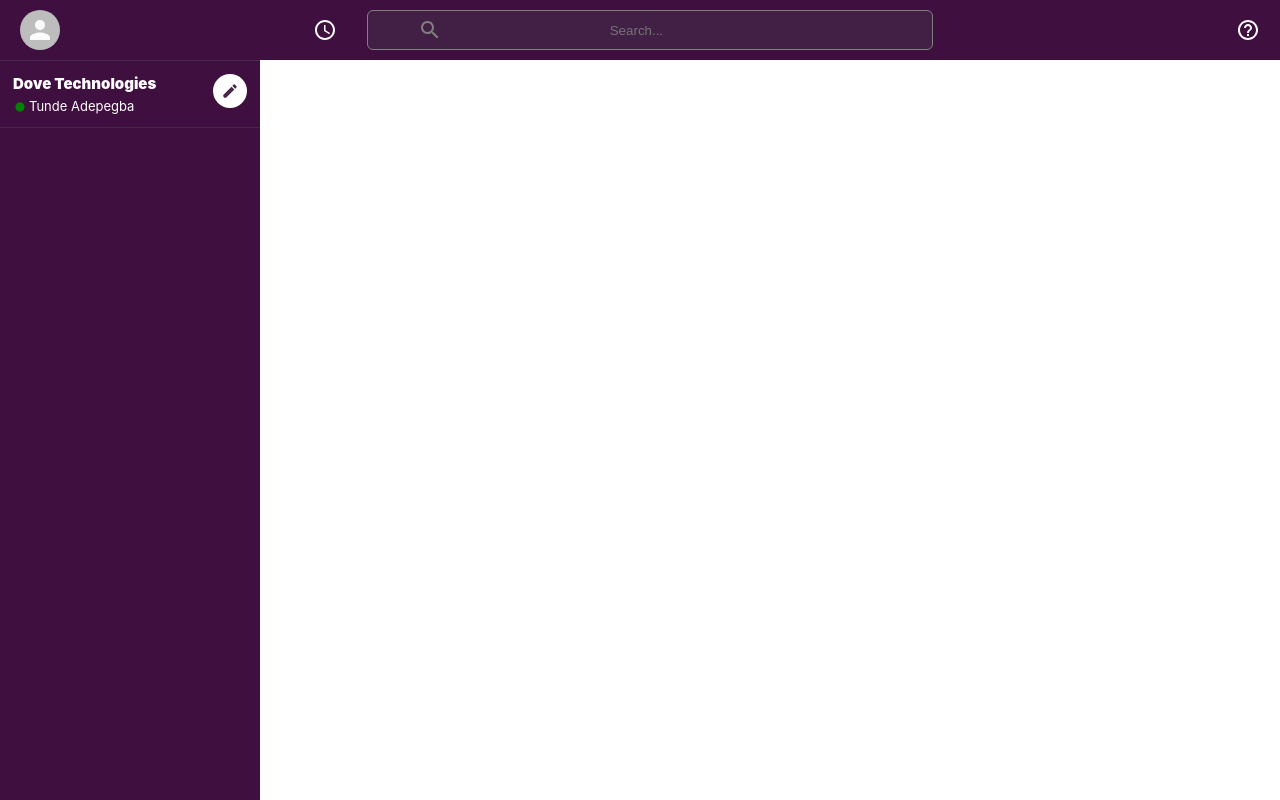
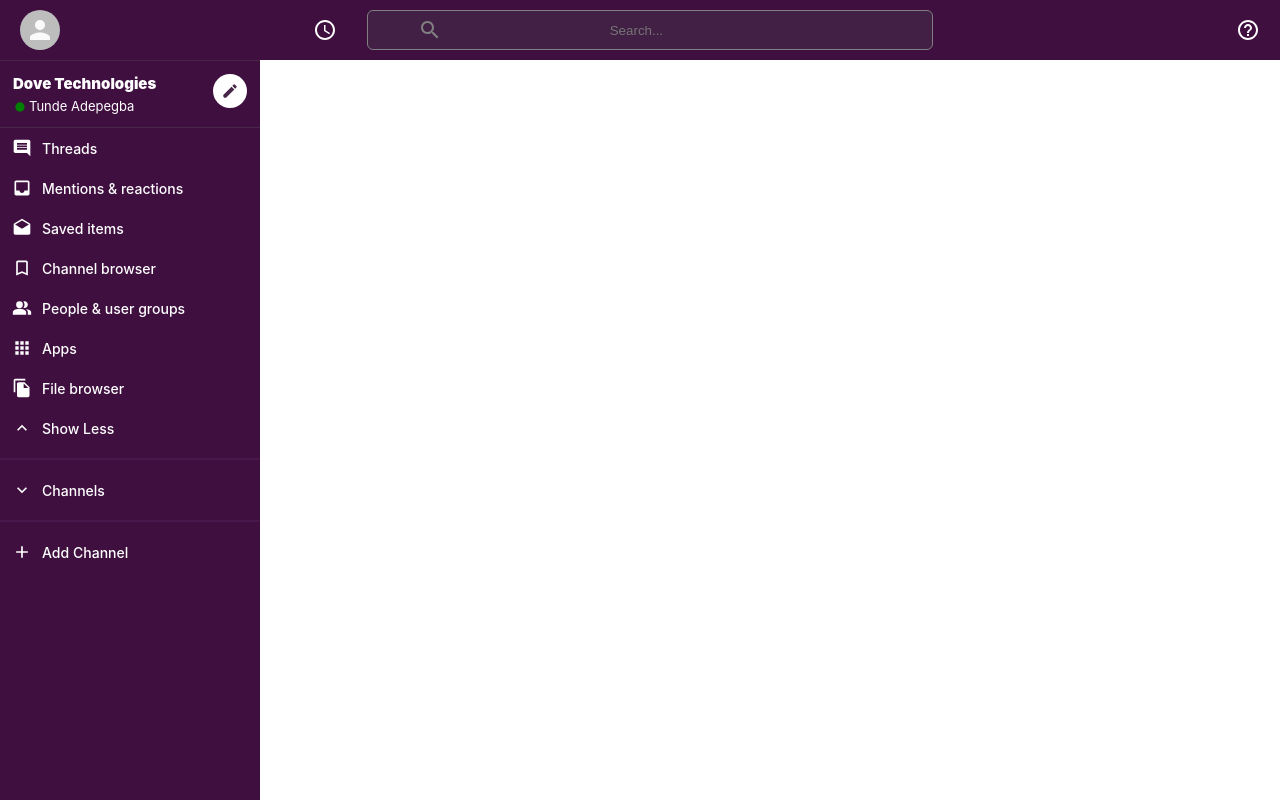
Before and after one commit to Tundeshield/slack-clone, a React (Create React App) app: page / in a window 1280 px wide. Built offline with nearby package versions, Linux system fonts and the light colour scheme.

Commit message:
2. Completed sidebar design

```diff
--- a/src/components/SideBar.js
+++ b/src/components/SideBar.js
@@ -11,6 +11,8 @@ import PeopleAltIcon from "@material-ui/icons/PeopleAlt";
 import AppsIcon from "@material-ui/icons/Apps";
 import FileCopyIcon from "@material-ui/icons/FileCopy";
 import ExpandLessIcon from "@material-ui/icons/ExpandLess";
+import ExpandMoreIcon from "@material-ui/icons/ExpandMore";
+import AddIcon from "@material-ui/icons/Add";
 
 function SideBar() {
 	return (
@@ -33,6 +35,10 @@ function SideBar() {
 			<SidebarOption Icon={AppsIcon} title="Apps" />
 			<SidebarOption Icon={FileCopyIcon} title="File browser" />
 			<SidebarOption Icon={ExpandLessIcon} title="Show Less" />
+			<hr />
+			<SidebarOption Icon={ExpandMoreIcon} title="Channels" />
+			<hr />
+			<SidebarOption Icon={AddIcon} title="Add Channel" addChannelOption />
 		</SideBarContainer>
 	);
 }
@@ -46,8 +52,13 @@ const SideBarContainer = styled.div`
 	max-width: 260px;
 	margin-top: 60px;
 	color: white;
+
+	> hr {
+		margin-top: 10px;
+		margin-bottom: 10px;
+		border: 1px solid #49174b;
+	}
 `;
-
 const SideBarHeader = styled.div`
 	display: flex;
 	border-bottom: 1px solid #49274b;
--- a/src/components/SidebarOption.js
+++ b/src/components/SidebarOption.js
@@ -1,17 +1,46 @@
-import React from 'react'
+import React from "react";
 import styled from "styled-components";
 
+function SidebarOption({ Icon, title, addChannelOption }) {
+	const addChannel = () => {};
+	const selectChannel = () => {};
 
-function SidebarOption({icon, title}) {
-    return (
-        <SidebarOptionContainer>
-
-        </SidebarOptionContainer>
-    )
+	return (
+		<SidebarOptionContainer
+			onClick={addChannelOption ? addChannel : selectChannel}
+		>
+			{Icon && <Icon fontSize="small" style={{ padding: 10 }} />}
+			{Icon ? (
+				<h3>{title}</h3>
+			) : (
+				<SidebarOptionChannel>
+					<span>#</span>
+					{title}
+				</SidebarOptionChannel>
+			)}
+		</SidebarOptionContainer>
+	);
 }
 
 export default SidebarOption;
 
-const SidebarOptionContainer=styled.div`
+const SidebarOptionContainer = styled.div`
+	display: flex;
+	font-size: 12px;
+	align-items: center;
+	padding-left: 2px;
+	cursor: pointer;
 
-`
+	:hover {
+		opacity: 0.9;
+		background-color: #340e36;
+	}
+	> h3 {
+		font-weight: 500;
+	}
+	> h3 > span {
+		padding: 15px;
+	}
+`;
+
+const SidebarOptionChannel = styled.div``;
```
